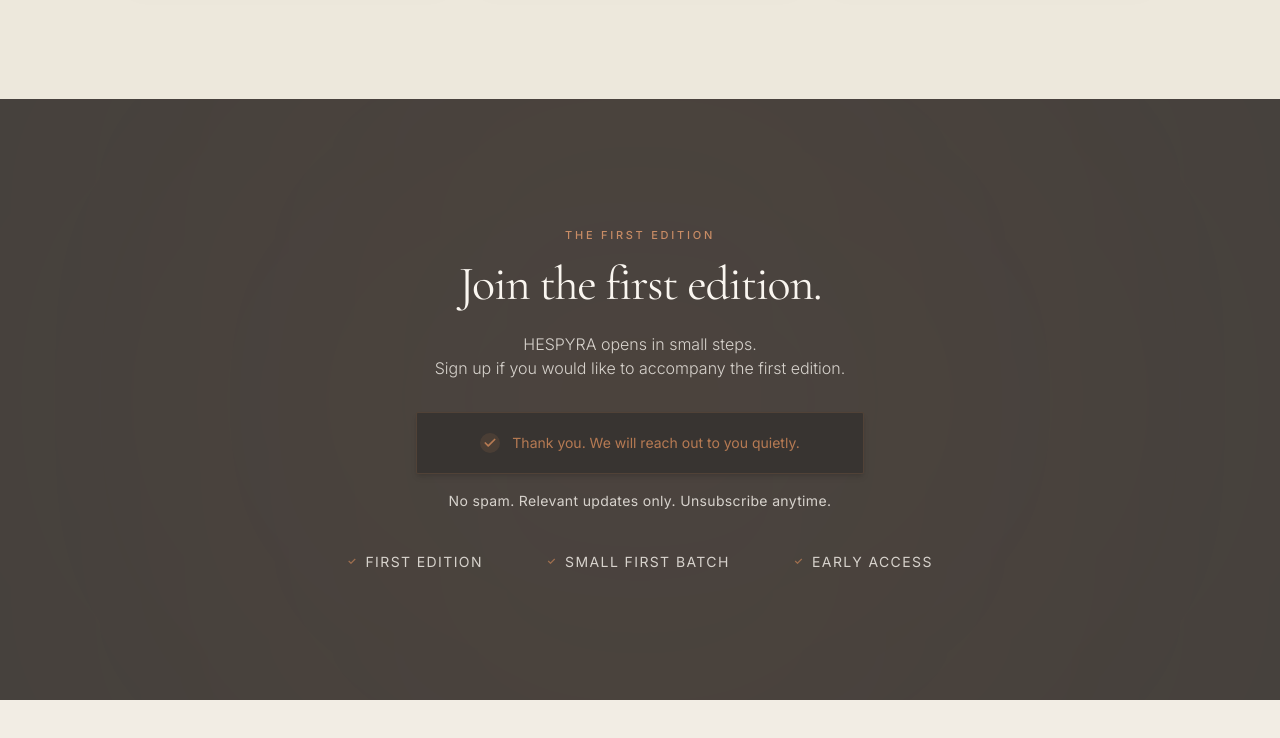
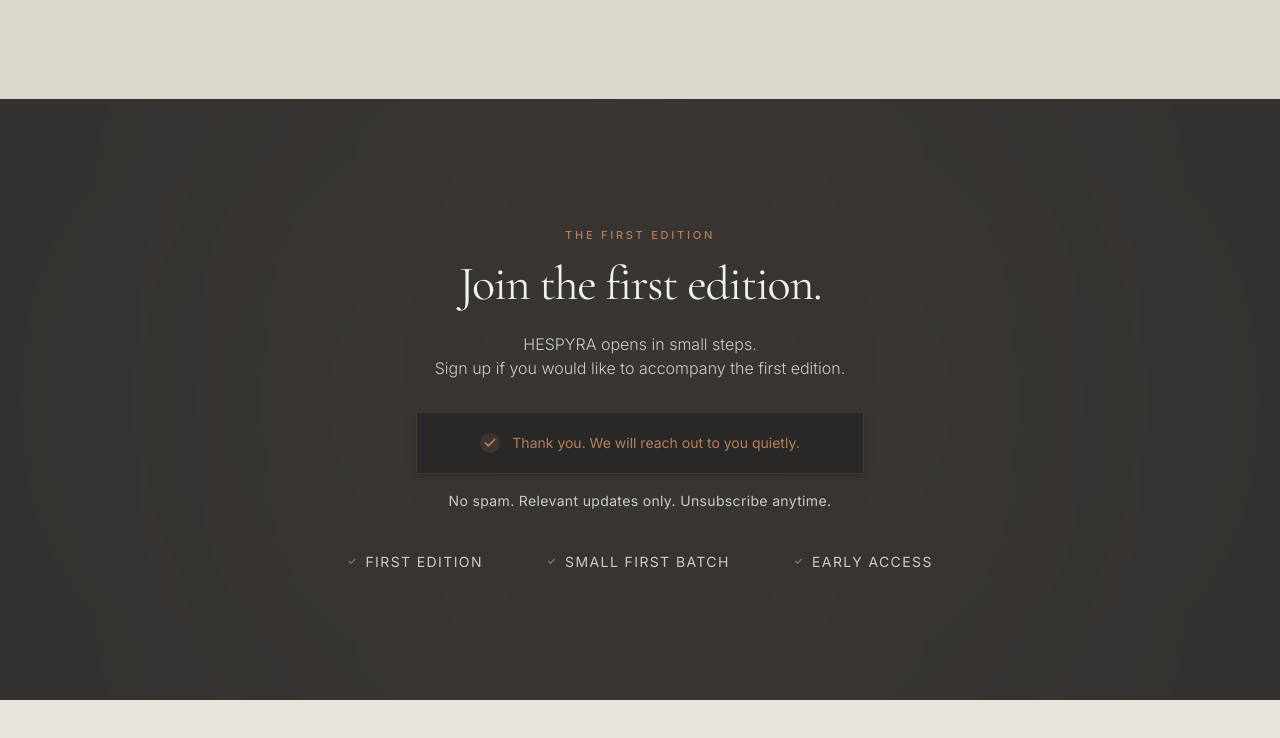
Before and after one commit to dudi991/hespyra-website, a React (Vite) app: page / in a window 1280 px wide. Both pictures are taken after typing "name@example.com" into the empty fields and a click on the button "JOIN THE FIRST EDITION". Shown: the part 5745-6483 px from the top of the page. Built offline with nearby package versions, Linux system fonts and the light colour scheme.

Commit message:
design: update color palette to precise mineral stone and clay tones (#F3F1EC, #E8E3DB, #1E1B18, #6E6860, #B67F5C)

```diff
--- a/src/components/BenefitStrip.tsx
+++ b/src/components/BenefitStrip.tsx
@@ -45,7 +45,7 @@
       ];
 
   return (
-    <section id="ritual" className="w-full bg-[#FAF8F5] py-20 lg:py-28 border-t border-border/40 relative z-10">
+    <section id="ritual" className="w-full bg-[#F3F1EC] py-20 lg:py-28 border-t border-border/40 relative z-10">
       <div className="max-w-[1600px] mx-auto px-6 sm:px-8 lg:px-12 text-center">
 
         {/* Section Tag */}
--- a/src/components/Hero.tsx
+++ b/src/components/Hero.tsx
@@ -42,7 +42,7 @@
   return (
     <section className="relative w-full min-h-screen flex items-center bg-light pt-20 sm:pt-24 lg:pt-36 pb-12 sm:pb-16 lg:pb-20 z-10 overflow-hidden">
       {/* Background grain texture effect */}
-      <div className="absolute inset-0 z-0 opacity-[0.03] pointer-events-none bg-[radial-gradient(#1c1917_1px,transparent_1px)] [background-size:16px_16px]"></div>
+      <div className="absolute inset-0 z-0 opacity-[0.03] pointer-events-none bg-[radial-gradient(#1e1b18_1px,transparent_1px)] [background-size:16px_16px]"></div>
 
       <div className="max-w-[1600px] mx-auto w-full px-6 sm:px-8 lg:px-12 relative z-10">
         <div className="grid grid-cols-1 lg:grid-cols-12 gap-2 sm:gap-4 lg:gap-4 xl:gap-6 items-stretch">
@@ -70,7 +70,7 @@
             </div>
 
             {/* Caption card below the image on mobile to prevent obscuring image objects */}
-            <div className="mt-0.5 bg-[#EFEAE0]/70 py-1.5 px-3.5 rounded-sm shadow-[0_2px_8px_rgba(28,25,23,0.01)] border border-border/30">
+            <div className="mt-0.5 bg-[#E8E3DB]/70 py-1.5 px-3.5 rounded-sm shadow-[0_2px_8px_rgba(28,25,23,0.01)] border border-border/30">
               <h4 className="font-serif text-[12.5px] sm:text-[13px] text-primary font-semibold mb-0.5 leading-tight tracking-wide">
                 HESPYRA Evening Ritual
               </h4>
@@ -155,7 +155,7 @@
               </div>
 
               {/* Overlay card in bottom-left - overflows left */}
-              <div className="absolute bottom-5 lg:-left-6 bg-[#F2EDE4]/90 backdrop-blur-[2px] py-2.5 px-3.5 w-fit max-w-[260px] sm:max-w-[280px] rounded-sm shadow-[0_2px_8px_rgba(28,25,23,0.006)] border border-border/30 transition-all duration-500 z-20">
+              <div className="absolute bottom-5 lg:-left-6 bg-[#E8E3DB]/90 backdrop-blur-[2px] py-2.5 px-3.5 w-fit max-w-[260px] sm:max-w-[280px] rounded-sm shadow-[0_2px_8px_rgba(28,25,23,0.006)] border border-border/30 transition-all duration-500 z-20">
                 <h4 className="font-serif text-[16px] text-primary font-semibold mb-1 leading-tight tracking-wide">
                   HESPYRA Evening Ritual
                 </h4>
--- a/src/components/LogoTicker.tsx
+++ b/src/components/LogoTicker.tsx
@@ -8,7 +8,7 @@
   ];
 
   return (
-    <section className="w-full bg-[#EDE8DC] border-y border-primary/10 py-7 relative z-10">
+    <section className="w-full bg-[#DDD8CE] border-y border-primary/10 py-7 relative z-10">
       <div className="max-w-[1600px] w-full px-6 sm:px-8 lg:px-12 mx-auto flex flex-col md:flex-row justify-between items-center gap-y-4 gap-x-6">
 
         {/* Left: Category Tag / As Seen In */}
--- a/src/components/Navbar.tsx
+++ b/src/components/Navbar.tsx
@@ -83,7 +83,7 @@
 
       {/* Mobile Drawer Menu */}
       <div
-        className={`lg:hidden fixed inset-0 z-40 bg-[#FAF6F0] transform transition-transform duration-500 ease-in-out ${
+        className={`lg:hidden fixed inset-0 z-40 bg-[#F3F1EC] transform transition-transform duration-500 ease-in-out ${
           isOpen ? 'translate-x-0' : 'translate-x-full'
         }`}
       >
--- a/src/components/Purchase.tsx
+++ b/src/components/Purchase.tsx
@@ -78,31 +78,31 @@
     }
   };
   return (
-    <section id="purchase" className="w-full bg-[#46413D] py-12 sm:py-16 lg:py-32 relative z-10 text-[#FAF6F0] overflow-hidden">
+    <section id="purchase" className="w-full bg-[#333230] py-12 sm:py-16 lg:py-32 relative z-10 text-[#F3F1EC] overflow-hidden">
       {/* Background radial gradient to give a premium glow */}
       <div className="absolute top-1/2 left-1/2 -translate-x-1/2 -translate-y-1/2 w-[600px] lg:w-[1000px] h-[600px] lg:h-[1000px] bg-accent/5 rounded-full blur-[120px] md:blur-[180px] pointer-events-none"></div>
 
       <div className="max-w-[1600px] mx-auto px-6 sm:px-8 lg:px-12 text-center relative z-10">
 
         {/* Section Tag */}
-        <span className="font-sans text-[10px] sm:text-[11px] tracking-[0.25em] font-medium text-[#C88C65] uppercase mb-4 block select-none">
+        <span className="font-sans text-[10px] sm:text-[11px] tracking-[0.25em] font-medium text-[#B67F5C] uppercase mb-4 block select-none">
           {tagText}
         </span>
 
         {/* Headline */}
-        <h2 className="text-[23px] sm:text-4xl md:text-5xl leading-[1.25] font-serif text-[#FAF6F0] tracking-tight font-normal mb-6">
+        <h2 className="text-[23px] sm:text-4xl md:text-5xl leading-[1.25] font-serif text-[#F3F1EC] tracking-tight font-normal mb-6">
           {titleText}
         </h2>
 
         {/* Subline */}
-        <p className="font-sans text-[13px] sm:text-base text-[#FAF6F0]/80 leading-relaxed font-light max-w-2xl mx-auto mb-8">
+        <p className="font-sans text-[13px] sm:text-base text-[#F3F1EC]/80 leading-relaxed font-light max-w-2xl mx-auto mb-8">
           {language === 'de' ? sublineTextGerman : sublineTextEnglish}
         </p>
 
         {/* Waitlist Form Area */}
         <div className="max-w-md mx-auto mb-4">
           {submitted ? (
-            <div className="bg-[#383431] border border-accent/20 px-6 py-5 rounded-sm shadow-md flex items-center justify-center gap-3 text-accent font-sans text-sm">
+            <div className="bg-[#292827] border border-accent/20 px-6 py-5 rounded-sm shadow-md flex items-center justify-center gap-3 text-accent font-sans text-sm">
               <div className="w-5 h-5 rounded-full bg-accent/15 flex items-center justify-center flex-shrink-0">
                 <Check className="w-3.5 h-3.5" strokeWidth={3} />
               </div>
@@ -118,7 +118,7 @@
                 value={email}
                 onChange={(e) => setEmail(e.target.value)}
                 disabled={isSubmitting}
-                className="flex-1 bg-[#383431] border border-[#FAF6F0]/10 text-[#FAF6F0]/90 px-5 py-4 text-xs font-sans tracking-wide focus:outline-none focus:border-accent transition-colors font-light placeholder-[#EDE8DC]/70 rounded-sm"
+                className="flex-1 bg-[#292827] border border-[#F3F1EC]/10 text-[#F3F1EC]/90 px-5 py-4 text-xs font-sans tracking-wide focus:outline-none focus:border-accent transition-colors font-light placeholder-[#DDD8CE]/70 rounded-sm"
                 required
                 autoComplete="off"
               />
@@ -142,14 +142,14 @@
         </div>
 
         {/* Microcopy */}
-        <p className="font-sans text-[13px] sm:text-[14px] text-[#FAF6F0]/80 tracking-wide mb-6 md:mb-10 select-none">
+        <p className="font-sans text-[13px] sm:text-[14px] text-[#F3F1EC]/80 tracking-wide mb-6 md:mb-10 select-none">
           {language === 'de'
             ? "Kein Spam. Nur relevante Updates. Jederzeit abmeldbar."
             : "No spam. Relevant updates only. Unsubscribe anytime."}
         </p>
 
         {/* Trust Info Points */}
-        <div className="flex flex-col sm:flex-row items-center justify-center gap-y-2 sm:gap-y-4 gap-x-12 sm:gap-x-16 text-[#FAF6F0]/80 font-sans text-[11.5px] sm:text-[14px] tracking-widest uppercase font-normal mt-4 md:mt-10">
+        <div className="flex flex-col sm:flex-row items-center justify-center gap-y-2 sm:gap-y-4 gap-x-12 sm:gap-x-16 text-[#F3F1EC]/80 font-sans text-[11.5px] sm:text-[14px] tracking-widest uppercase font-normal mt-4 md:mt-10">
           {infoPoints.map((point, idx) => (
             <div key={idx} className="flex items-center gap-2">
               <span className="text-accent/80 text-[9px] sm:text-[10px] font-bold select-none">✓</span>
--- a/src/components/Testimonials.tsx
+++ b/src/components/Testimonials.tsx
@@ -78,7 +78,7 @@
           {cases.map((item, idx) => (
             <div
               key={idx}
-              className="bg-[#FAF6F0] p-[15px] sm:p-10 border border-primary/5 rounded-sm text-left flex flex-col justify-start transition-all duration-300 hover:translate-y-[-2px] shadow-[0_8px_24px_rgba(28,25,23,0.02)] h-full"
+              className="bg-[#F3F1EC] p-[15px] sm:p-10 border border-primary/5 rounded-sm text-left flex flex-col justify-start transition-all duration-300 hover:translate-y-[-2px] shadow-[0_8px_24px_rgba(28,25,23,0.02)] h-full"
             >
               {/* Numbering */}
               <span className="font-sans text-[11px] sm:text-xs tracking-[0.2em] font-semibold text-accent mb-2 md:mb-5 block select-none">
--- a/src/components/WhyHespyra.tsx
+++ b/src/components/WhyHespyra.tsx
@@ -59,7 +59,7 @@
 
               <div className="divide-y divide-primary/5">
                 {/* HESPYRA Column */}
-                <div className="bg-[#FAF6F0]/50 px-3.5 py-2.5">
+                <div className="bg-[#F3F1EC]/50 px-3.5 py-2.5">
                   <div className="font-serif text-[11px] tracking-[0.1em] font-medium text-accent mb-0.5 select-none uppercase">
                     {columnHeaders[0]}
                   </div>
@@ -88,7 +88,7 @@
           {/* Table Header Row */}
           <div className="grid grid-cols-12 border-b border-primary/10 items-stretch">
             <div className="col-span-4 text-left px-6 py-6 bg-white"></div>
-            <div className="col-span-4 text-center py-5 sm:py-6 text-primary bg-[#FAF6F0] border-x border-primary/10 flex items-center justify-center font-serif text-xs sm:text-sm tracking-[0.15em] font-normal uppercase">
+            <div className="col-span-4 text-center py-5 sm:py-6 text-primary bg-[#F3F1EC] border-x border-primary/10 flex items-center justify-center font-serif text-xs sm:text-sm tracking-[0.15em] font-normal uppercase">
               {columnHeaders[0]}
             </div>
             <div className="col-span-4 text-center py-5 sm:py-6 text-primary/45 bg-white flex items-center justify-center font-sans text-[10px] sm:text-[11px] tracking-[0.2em] font-medium uppercase">
@@ -107,7 +107,7 @@
                 </div>
 
                 {/* HESPYRA Column */}
-                <div className="col-span-4 text-center px-3 sm:px-4 py-4 sm:py-5 text-primary bg-[#FAF6F0] border-x border-primary/10 flex items-center justify-center font-sans text-[12.5px] sm:text-[13.5px] md:text-[14.5px] font-normal tracking-wide leading-relaxed">
+                <div className="col-span-4 text-center px-3 sm:px-4 py-4 sm:py-5 text-primary bg-[#F3F1EC] border-x border-primary/10 flex items-center justify-center font-sans text-[12.5px] sm:text-[13.5px] md:text-[14.5px] font-normal tracking-wide leading-relaxed">
                   {row.hespyra}
                 </div>
 
--- a/src/index.css
+++ b/src/index.css
@@ -66,10 +66,10 @@
   }
 
   .bg-light {
-    background-color: #F2EDE4 !important;
+    background-color: #E8E3DB !important;
   }
   .bg-muted {
-    background-color: #EDE8DC !important;
+    background-color: #DDD8CE !important;
   }
 
   /* Calm Mode CSS Transitions & Overrides */
--- a/tailwind.config.js
+++ b/tailwind.config.js
@@ -7,16 +7,16 @@
   theme: {
     extend: {
       colors: {
-        background: '#FAF8F5',
-        primary: '#1C1917',
-        accent: '#B67A53',
-        'accent-hover': '#9A633F',
-        border: '#E6E1DA',
-        muted: '#78716C',
+        background: '#F3F1EC',
+        primary: '#1E1B18',
+        accent: '#B67F5C',
+        'accent-hover': '#9A6542',
+        border: '#DDD8D0',
+        muted: '#6E6860',
         'warm-dark': '#1E1611',
         'warm-dark-card': '#2D231C',
-        cream: '#FAF8F5',
-        'cream-dark': '#F2EDE4',
+        cream: '#F3F1EC',
+        'cream-dark': '#E8E3DB',
         midnight: '#111524'
       },
       fontFamily: {
```
